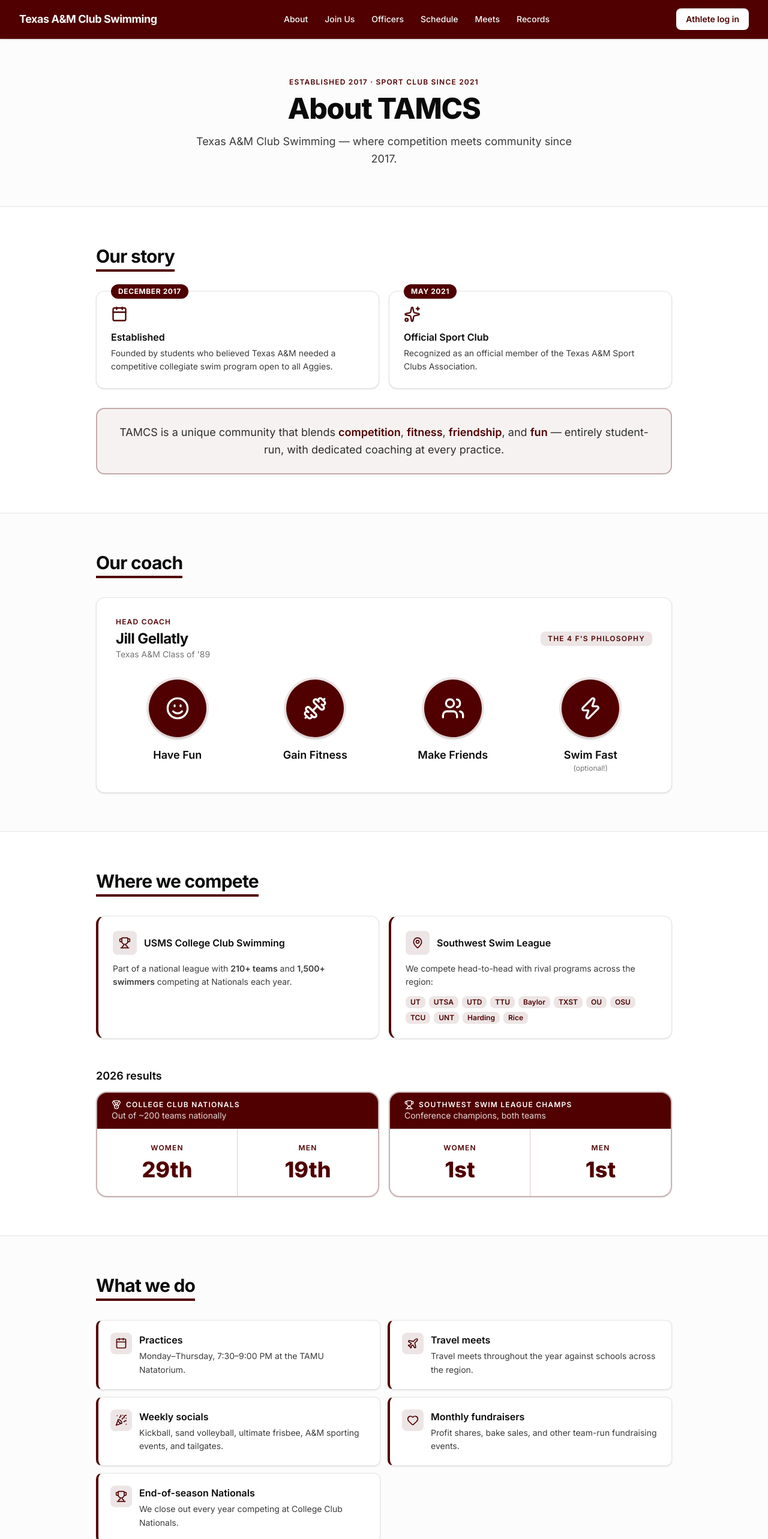
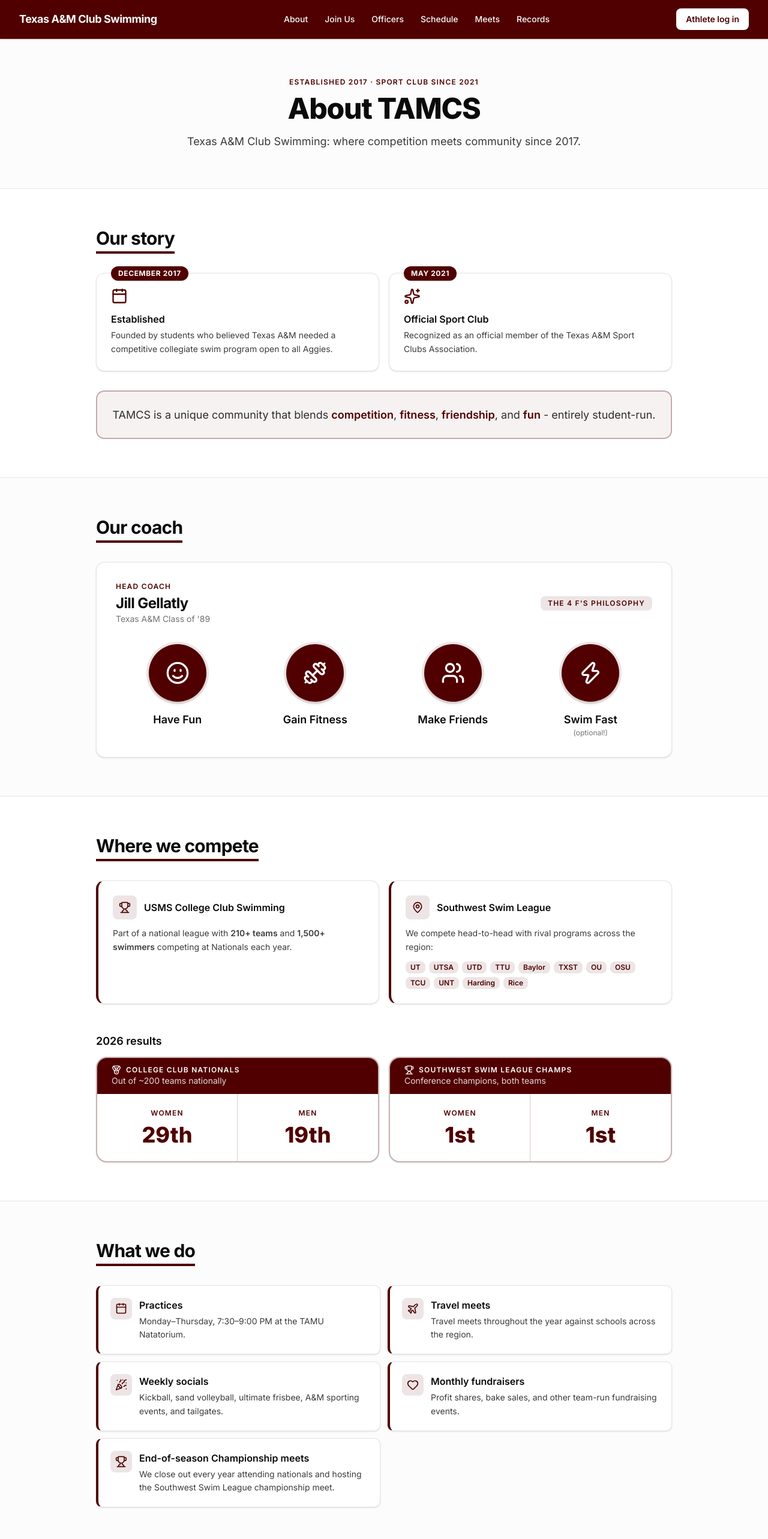
Before and after one commit to twbdavis/tamcs-website, a Next.js app: page /about in a window 1280 px wide. Shown: the top 2566 px of the page at 60% size. Built offline with nearby package versions, Linux system fonts and the light colour scheme; no server answers.

Commit message:
content cleaning

```diff
--- a/app/(public)/about/page.tsx
+++ b/app/(public)/about/page.tsx
@@ -56,7 +56,7 @@
 export const metadata = {
   title: "About",
   description:
-    "About Texas A&M Club Swimming — our story, our coach, our results, and the community we've built since 2017.",
+    "About Texas A&M Club Swimming",
 };
 
 type FourF = {
@@ -120,8 +120,8 @@
   },
   {
     Icon: Trophy,
-    title: "End-of-season Nationals",
-    body: "We close out every year competing at College Club Nationals.",
+    title: "End-of-season Championship meets",
+    body: "We close out every year attending nationals and hosting the Southwest Swim League championship meet.",
   },
 ];
 
@@ -141,7 +141,7 @@
             About TAMCS
           </h1>
           <p className="mx-auto mt-4 max-w-2xl text-lg leading-relaxed text-foreground/80">
-            Texas A&amp;M Club Swimming — where competition meets community
+            Texas A&amp;M Club Swimming: where competition meets community
             since 2017.
           </p>
         </div>
@@ -183,8 +183,8 @@
               <span className="font-semibold text-[#500000]">competition</span>,{" "}
               <span className="font-semibold text-[#500000]">fitness</span>,{" "}
               <span className="font-semibold text-[#500000]">friendship</span>,
-              and <span className="font-semibold text-[#500000]">fun</span> —
-              entirely student-run, with dedicated coaching at every practice.
+              and <span className="font-semibold text-[#500000]">fun</span> -
+              entirely student-run.
             </p>
           </div>
         </div>
--- a/app/(public)/join-us/page.tsx
+++ b/app/(public)/join-us/page.tsx
@@ -25,7 +25,7 @@
 export const metadata = {
   title: "Join Us",
   description:
-    "How to join Texas A&M Club Swimming — membership requirements, tryouts, dues, and contact info.",
+    "How to join Texas A&M Club Swimming",
 };
 
 type FourF = {
@@ -46,6 +46,8 @@
     Icon: GraduationCap,
     text: "A&M undergraduate and graduate students must be enrolled in at least 6 credit hours. Blinn TEAM students must be enrolled in at least 3 credit hours at Texas A&M.",
   },
+
+
   {
     Icon: GraduationCap,
     text: "Blinn TEAM and affiliated co-curricular students are eligible as long as they pay University fees.",
@@ -54,10 +56,7 @@
     Icon: Award,
     text: "Athletes must demonstrate proficiency through the tryout process.",
   },
-  {
-    Icon: ShieldCheck,
-    text: "Members must be 18 or older at the time of registration due to travel liability requirements.",
-  },
+
 ];
 
 const STEPS = [
@@ -131,7 +130,7 @@
           <div className="text-center">
             <h2 className={HEADING_ACCENT}>The Four F&apos;s</h2>
             <p className="mt-4 text-sm text-muted-foreground">
-              Our head coach Jill Gellatly&apos;s philosophy since &apos;89.
+
             </p>
           </div>
           <div className="mt-10 grid grid-cols-2 gap-4 sm:gap-6 md:grid-cols-4">
--- a/app/(public)/top-times/page.tsx
+++ b/app/(public)/top-times/page.tsx
@@ -11,7 +11,7 @@
       <header className="mb-6">
         <h1 className="text-4xl font-bold">Top Times</h1>
         <p className="mt-2 text-muted-foreground">
-          Live top times for TAMCS swimmers, pulled from SwimCloud.
+          The top times for Texas A&M Club Swimming throughout the years!
         </p>
       </header>
 
```
